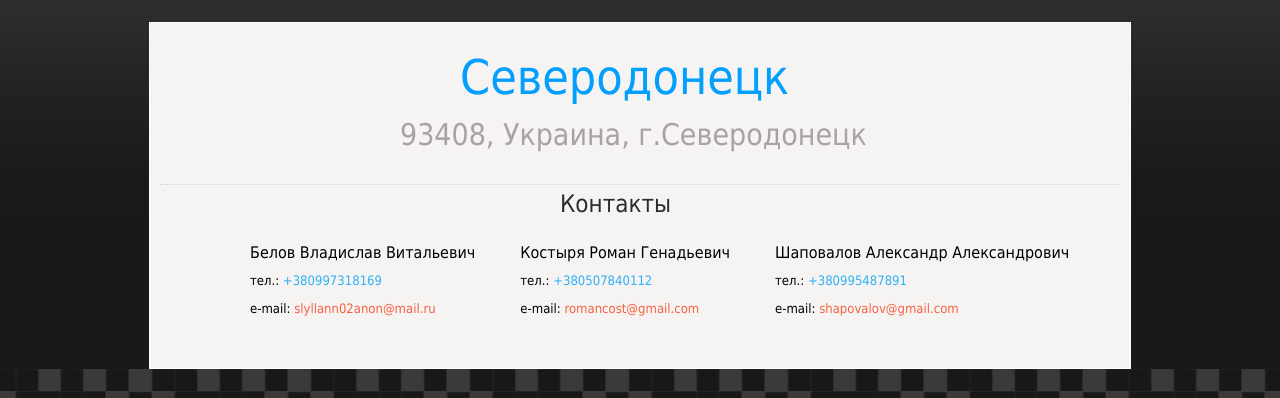
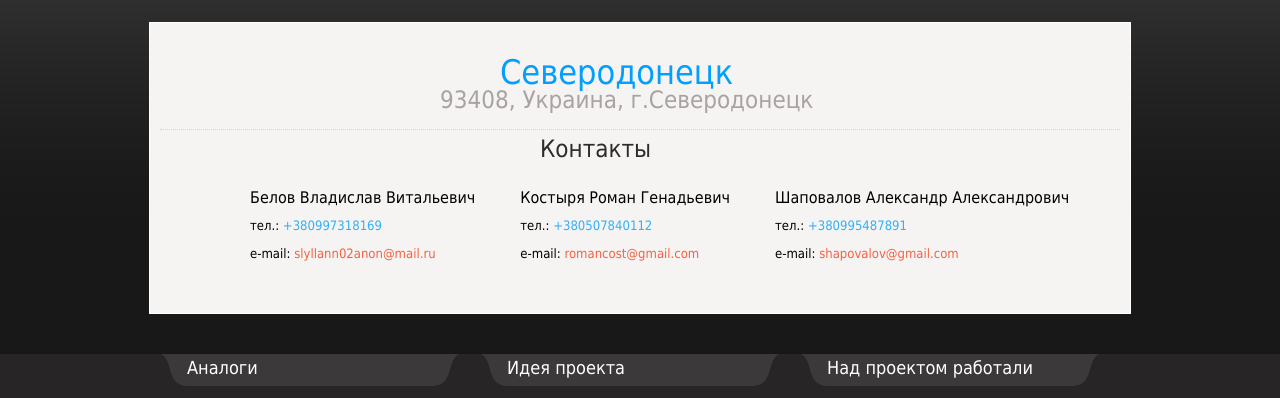
Before and after one commit to skyllann/skyllann.github.io, a plain HTML site: page contact.html in a window 1280 px wide. Shown: the part 113-511 px from the top of the page. Drawn offline with Linux system fonts and the light colour scheme.

Commit message:
init.commit

```diff
--- a/contact.html
+++ b/contact.html
@@ -65,8 +65,8 @@ ddsmoothmenu.init({
 
 	<div id="main">
 		<div class="rp_pp">
-			<h1>Северодонецк</h1>
-			<h2>93408, Украина, г.Северодонецк</h2>
+			<p><h25>Северодонецк</h25></p>
+			<p><h26>93408, Украина, г.Северодонецк</h26></p>
 		</div>
 		<div class="cleaner"></div>
 		<h3>Контакты</h3>
--- a/css/index.css
+++ b/css/index.css
@@ -134,17 +134,28 @@ h6 { font-size: 12px; margin: 0 0 5px; padding: 0; }
 
 #main h1{
 	color:#029ffd;
-	padding-left:300px;
+/*	padding-left:300px;*/
 }
 
 #main h2{
 	color:#a9a2a2;
-	padding-left:240px;
+/*	padding-left:240px;*/
 }
 
 #main h3{
+	padding-left:380px;
+}
+
+#main h25{
+	color:#029ffd;
+	padding-left:320px;
+	font-size:34px;
+}
+
+#main h26{
+	color:#a9a2a2;
 	font-size:24px;
-	padding-left:400px;
+	padding-left:260px;
 }
 
 #tel {
```
